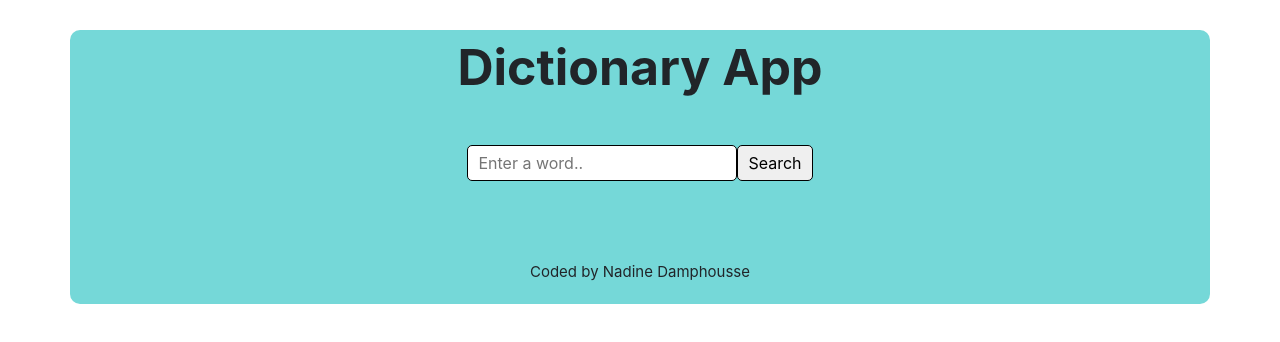
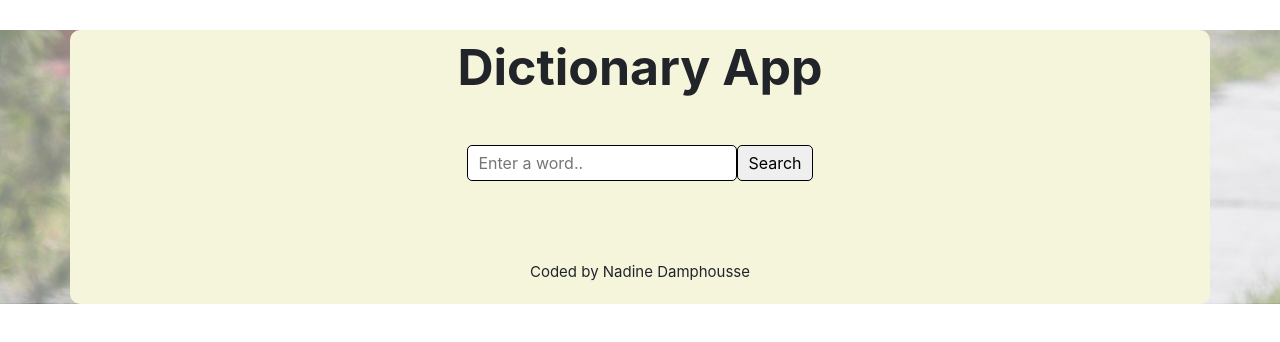
Before and after one commit to ndamph/dictionary-project, a React (Create React App) app: page / in a window 1280 px wide. Shown: the top 342 px of the page. Built offline with nearby package versions, Linux system fonts and the light colour scheme.

Commit message:
Updated styling and added background image

```diff
--- a/src/App.css
+++ b/src/App.css
@@ -10,11 +10,22 @@
   padding-bottom: 20px;
 }
 
+.App main {
+  padding: 10px;
+}
+
 .App .container {
-  background: rgb(117, 216, 216);
+  background: beige;
   border-radius: 10px;
 }
 
-.App main {
-  padding: 10px;
+.App {
+  background-image: linear-gradient(
+      rgba(255, 255, 255, 0.467),
+      rgba(255, 255, 255, 0.467)
+    ),
+    url("/images/floral.jpg");
+  background-size: cover;
+  background-position: center;
+  background-repeat: no-repeat;
 }
--- /dev/null
+++ b/src/Meanings.css
@@ -0,0 +1,7 @@
+.Meanings .definition-container {
+  background: white;
+  padding: 10px;
+  margin: 20px;
+  border-radius: 10px;
+  box-shadow: 10px 10px 20px rgba(0, 0, 0, 0.2);
+}
--- a/src/Meanings.js
+++ b/src/Meanings.js
@@ -2,13 +2,14 @@ import React from "react";
 
 import Synonyms from "./Synonyms";
 import Examples from "./Examples";
+import "./Meanings.css";
 
 export default function Meanings(props) {
   return (
     <div className="Meanings">
       {props.code.meanings.map(function (definition, index) {
         return (
-          <div key={index}>
+          <div className="definition-container" key={index}>
             <h5>{definition.partOfSpeech}</h5>
             <p>
               {definition.definition}
```
Also changed, not shown: images/floral.jpg (added).
